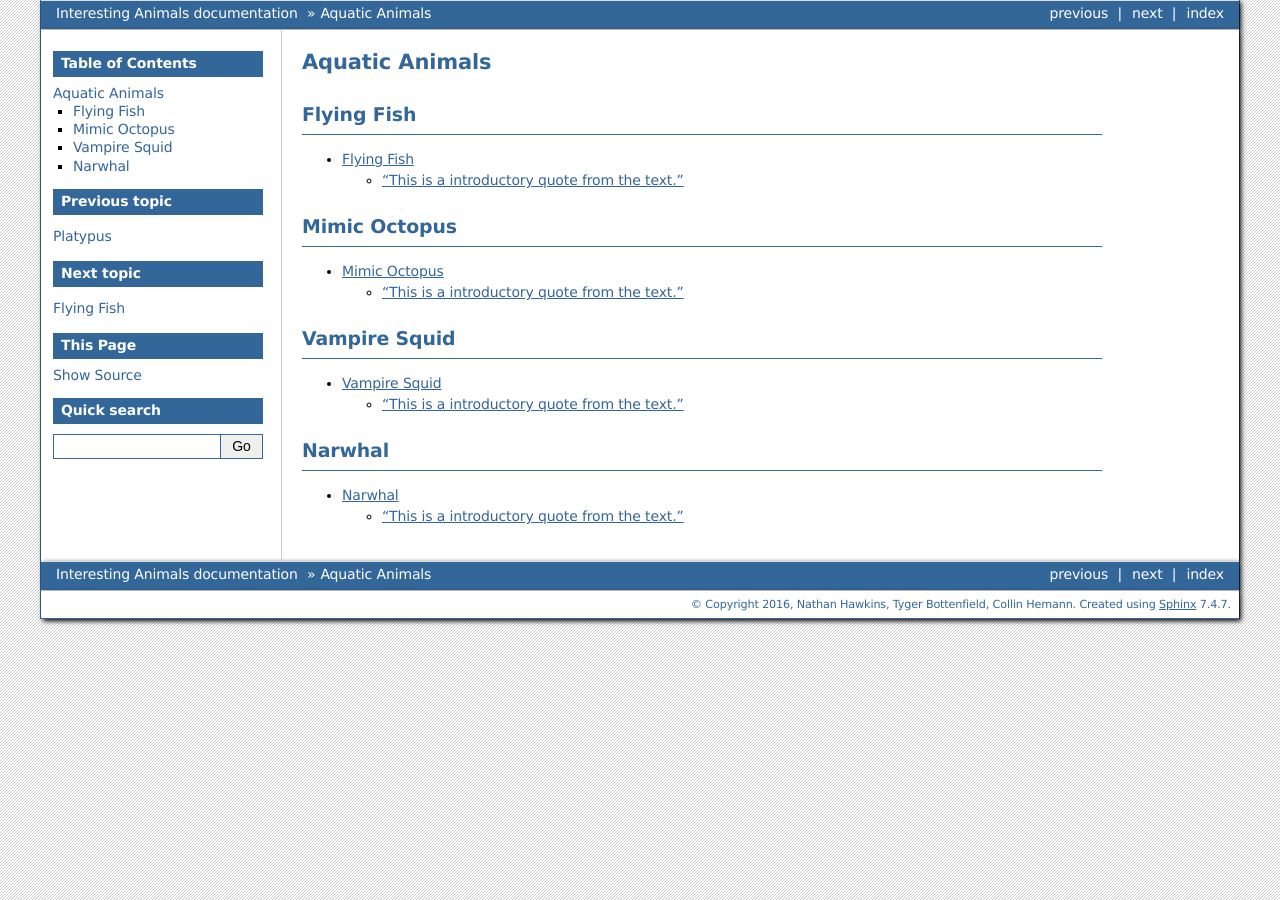
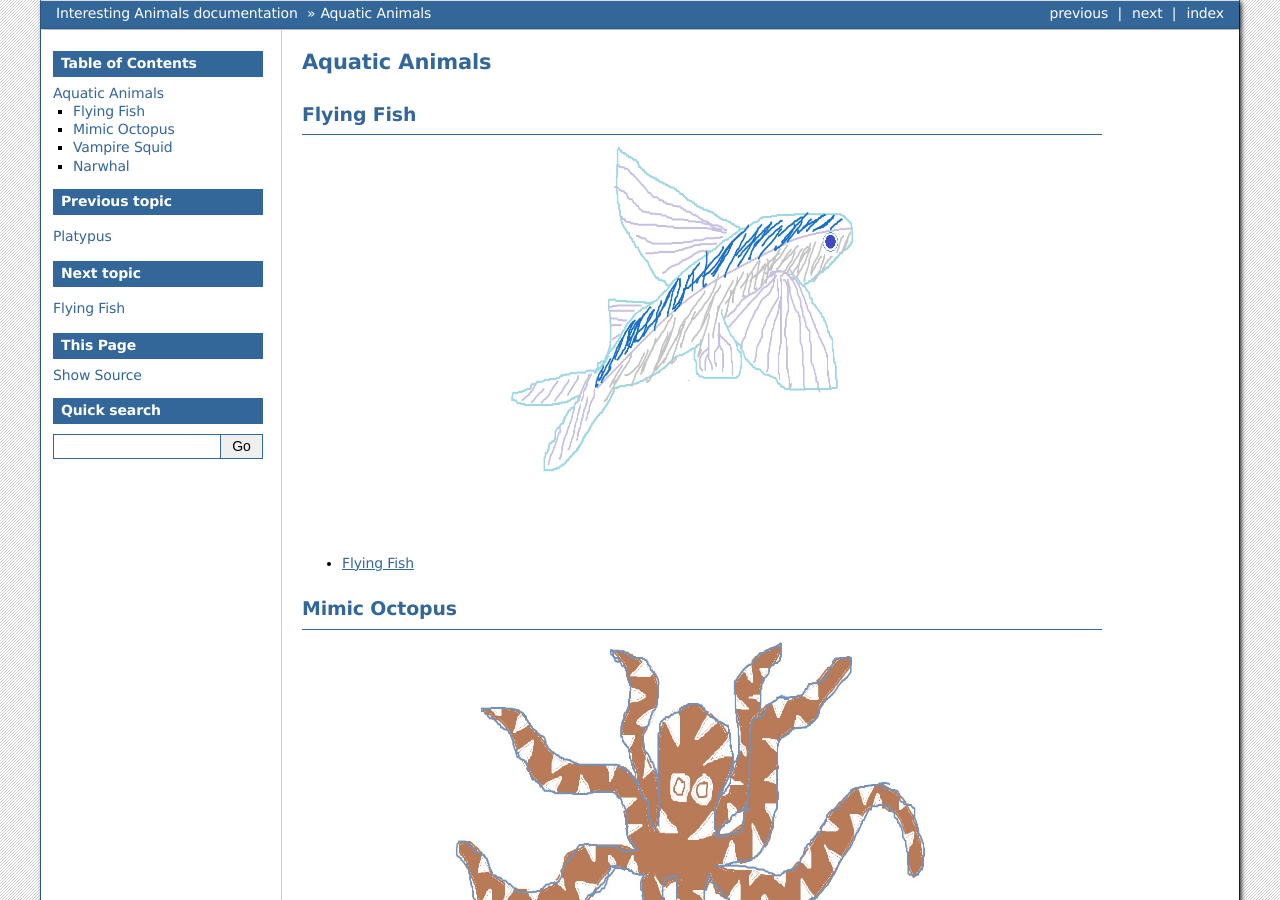
Before and after one commit to tbottenfield/interesting_animals, a Sphinx documentation site: the page built from source/aquatic_animals/aquatic_animals.rst, in a window 1280 px wide and 900 px high. Built offline with Sphinx 7.4.7, drawn with Linux system fonts in a browser that asks for light colours.

Commit message:
Added images for aquatic animals to our table of contents.

```diff
--- a/source/aquatic_animals/aquatic_animals.rst
+++ b/source/aquatic_animals/aquatic_animals.rst
@@ -3,6 +3,11 @@ Aquatic Animals
 
 Flying Fish
 -----------
+
+.. image:: flying_fish/flying_fish.jpg
+   :height: 400px
+   :width: 500px
+   :align: center
 
 .. toctree::
    :maxdepth: 2
@@ -12,6 +17,11 @@ Flying Fish
 Mimic Octopus
 -------------
 
+.. image:: mimic_octopus/mimic_octopus.jpg
+   :height: 400px
+   :width: 500px
+   :align: center
+
 .. toctree::
    :maxdepth: 2
 
@@ -19,6 +29,11 @@ Mimic Octopus
 
 Vampire Squid
 -------------
+
+.. image:: vampire_squid/vampire_squid.jpg
+   :height: 400px
+   :width: 500px
+   :align: center
 
 .. toctree::
    :maxdepth: 2
@@ -28,6 +43,11 @@ Vampire Squid
 Narwhal
 -------
 
+.. image:: narwhal/narwhal.jpg
+   :height: 400px
+   :width: 500px
+   :align: center
+
 .. toctree::
    :maxdepth: 2
 
--- a/source/aquatic_animals/flying_fish/flying_fish.rst
+++ b/source/aquatic_animals/flying_fish/flying_fish.rst
@@ -1,10 +1,10 @@
 Flying Fish
 ===========
-
-"This is a introductory quote from the text."
----------------------------------------------
 
 .. image:: flying_fish.jpg
    :height: 400px
    :width: 500px
    :align: center
+
+
+Like the name suggests, the flying fish is a sea creature that
--- a/source/aquatic_animals/mimic_octopus/mimic_octopus.rst
+++ b/source/aquatic_animals/mimic_octopus/mimic_octopus.rst
@@ -1,8 +1,5 @@
 Mimic Octopus
 =============
-
-"This is a introductory quote from the text."
----------------------------------------------
 
 .. image:: mimic_octopus.jpg
    :height: 400px
--- a/source/aquatic_animals/narwhal/narwhal.rst
+++ b/source/aquatic_animals/narwhal/narwhal.rst
@@ -1,8 +1,5 @@
 Narwhal
 =======
-
-"This is a introductory quote from the text."
----------------------------------------------
 
 .. image:: narwhal.jpg
    :height: 400px
--- a/source/aquatic_animals/vampire_squid/vampire_squid.rst
+++ b/source/aquatic_animals/vampire_squid/vampire_squid.rst
@@ -1,8 +1,5 @@
 Vampire Squid
 =============
-
-"This is a introductory quote from the text."
----------------------------------------------
 
 .. image:: vampire_squid.jpg
    :height: 400px
```
